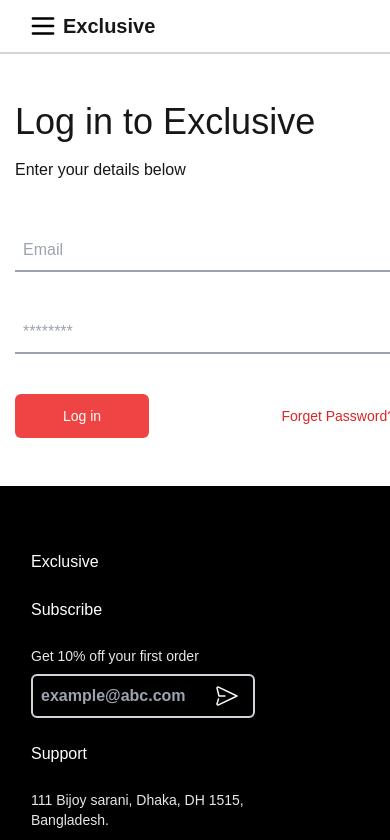
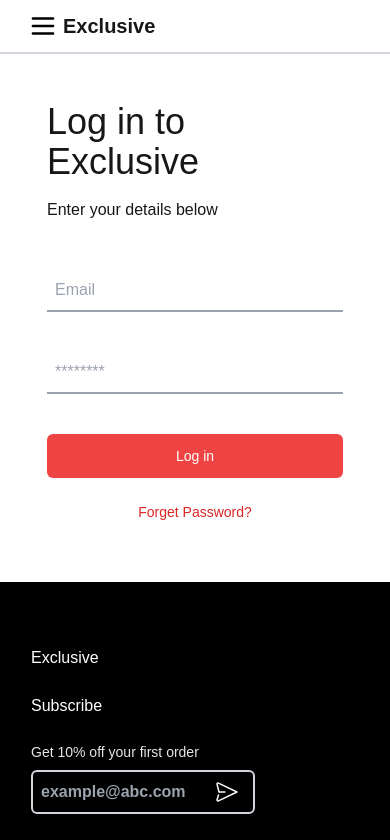
Before and after one commit to stpholise/excusive-store, a Next.js app: page /login in a window 390 px wide. Shown: the top 840 px of the page. Built offline with nearby package versions, Linux system fonts and the light colour scheme.

Commit message:
ui fixes

```diff
--- a/app/components/shopping/CompanyProducts.tsx
+++ b/app/components/shopping/CompanyProducts.tsx
@@ -34,7 +34,7 @@ const CompanyProducts = () => {
         />
       </div>
 
-      <div className=" grid grid-cols-2 gap-3 md:grid-cols-4 xl:grid-cols-5 lg:gap-x-4 xl:gap-x-6 justify-between md:gap-y-6 lg:gap-y-16 ">
+      <div className=" grid grid-cols-1 xxs:grid-cols-2 gap-3 md:grid-cols-4 xl:grid-cols-5 lg:gap-x-4 xl:gap-x-6 justify-between md:gap-y-6 lg:gap-y-16 ">
         {isLoading ? (
           <Skeleton height={70} />
         ) : (
--- a/app/components/utilitycomponents/LoginForm.tsx
+++ b/app/components/utilitycomponents/LoginForm.tsx
@@ -63,17 +63,17 @@ export const LoginForm = () => {
                 className="text-red-400 text-sm"
               />
             </div>
-            <div className=" flex flex-row gap-9 justify-between items-center">
+            <div className=" flex flex-col xs:flex-row gap-3 xs:gap-9 justify-between items-center">
               <button
                 disabled={formik.isSubmitting || !formik.isValid}
-                className={clsx(" text-white text-sm py-3 px-12 rounded-md", {
+                className={clsx(" text-white w-full xs:w-44 text-sm py-3 px-12 rounded-md", {
                   "bg-gray-400": formik.isSubmitting || !formik.isValid,
                   "bg-red-500": !(formik.isSubmitting || !formik.isValid),
                 })}
               >
                 Log in
               </button>
-              <button className="bg-transparent text-red-600 text-sm  py-3 px-1 rounded-md">
+              <button className="bg-transparent text-red-600 text-sm w-full xs:w-44 py-3 px-1 rounded-md">
                 Forget Password?
               </button>
             </div>
--- a/app/login/page.tsx
+++ b/app/login/page.tsx
@@ -4,8 +4,8 @@ import { LoginForm } from "../components/utilitycomponents/LoginForm";
 
 const page = () => {
   return (
-    <div className="container mx-auto lg:px-8 flex flex-row  sm:gap-4 md:gap-8 justify-between py-12">
-      <div className="bg-[#CBE4E8] w-[760px]">
+    <div className="container mx-auto lg:px-8 flex flex-row  sm:gap-4 md:gap-8 justify-between py-12 px-4">
+      <div className="bg-[#CBE4E8] w-[760px] hidden md:flex">
         <Image
           src="/Side Image.svg"
           alt="side image "
@@ -14,8 +14,8 @@ const page = () => {
           className="sm:w-full sm:h-full lg:w-[760px] lg:h-[700px] mr-auto "
         />
       </div>
-      <div className="form flex flex-col items-center justify-center">
-        <div className="w-96 ">
+      <div className="form flex flex-col items-center justify-center px-4">
+        <div className="w-full md:w-96 ">
           <h1 className=" text-4xl font-medium ">Log in to Exclusive</h1>
           <p className="mt-4">Enter your details below</p>
           <LoginForm />
```
